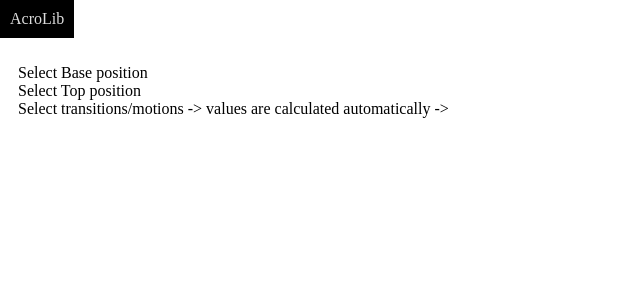
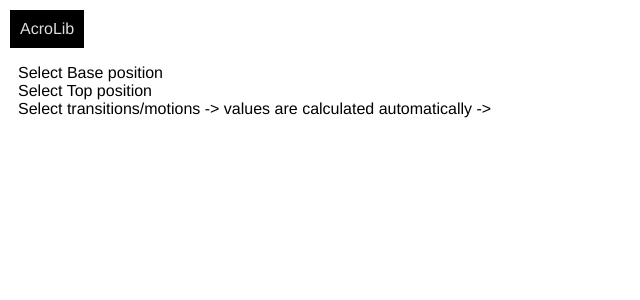
Before and after one commit to floshin/acrolib, a Jekyll site: the page built from interactive-tarrifsheet-element-difficulty-calculation.md, in a window 1280 px wide. Shown: the top 300 px of the page, without its empty margins (0-640 px from the left). Built offline with Jekyll 4.4.1, drawn with Linux system fonts in a browser that asks for light colours; our own code applies the rules of GitHub Pages for plain Markdown files.

Commit message:
Update default.html

```diff
--- a/_layouts/default.html
+++ b/_layouts/default.html
@@ -46,10 +46,7 @@ header {
 }
 
 body {
-  font-style: Helvetica, arial, sans-serif;
-}
-
-main {
+  font-family: Helvetica, arial, sans-serif;
   padding: 10px;
 }
 
```
